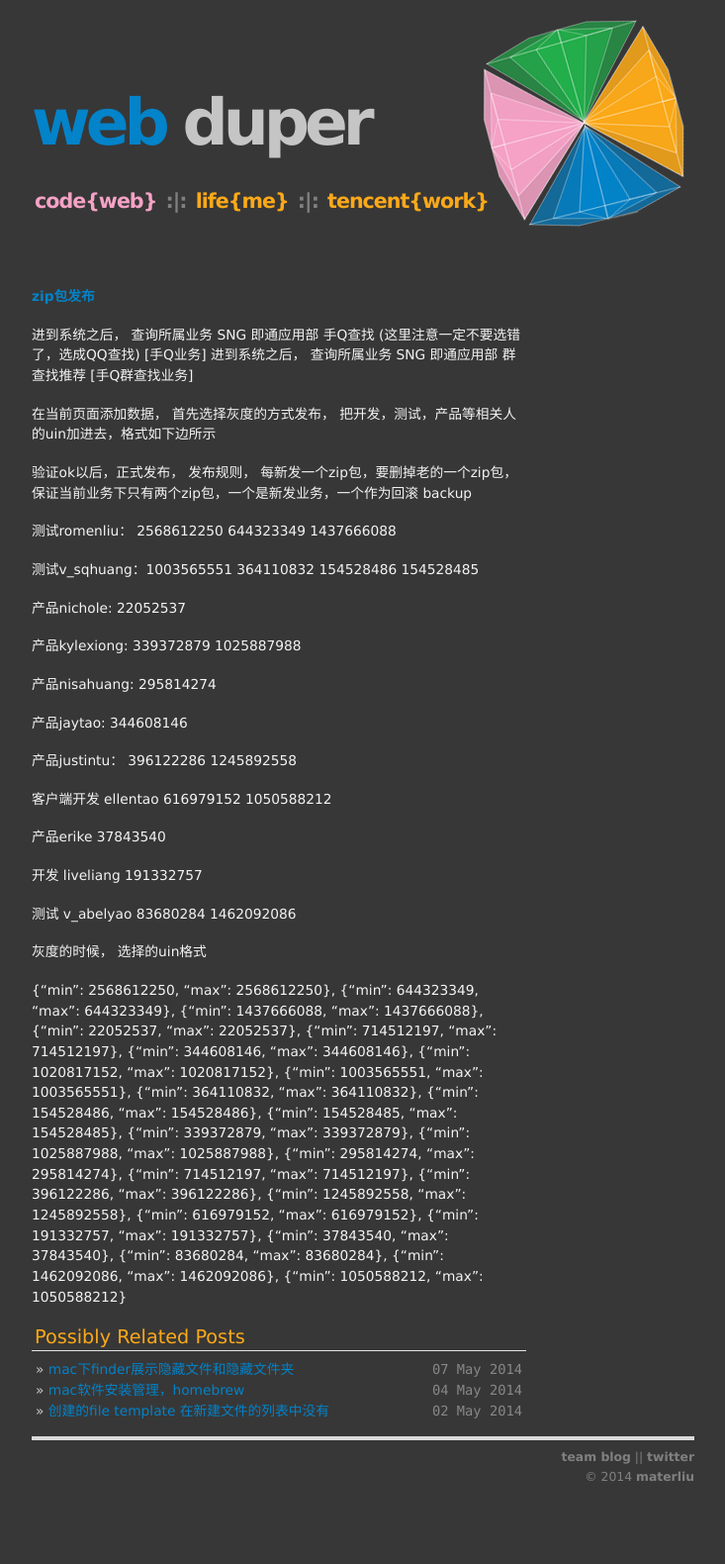
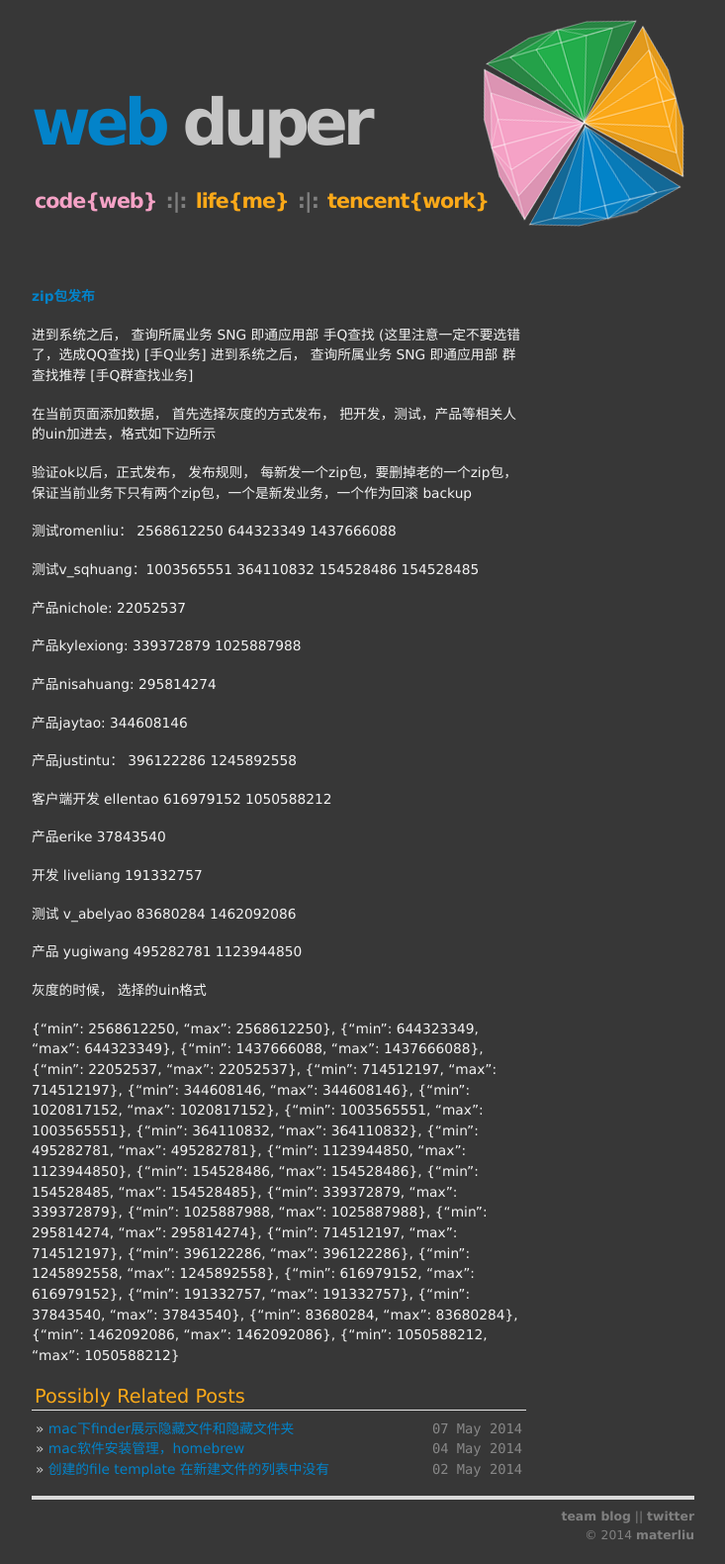
Before and after one commit to materliu/materliu.github.io, a Jekyll site: the page built from all/tencent/_posts/2014-04-15-mobile_qq_zip_publish.md, in a window 1280 px wide. Shown: the whole page at 99% size, without its empty margins (273-1006 px from the left). Built offline with Jekyll 4.4.1, drawn with Linux system fonts in a browser that asks for light colours; Markdown is read by kramdown in place of the engine named in the settings; before the commit the page ends 1521 px from its top, so only the background shows below that.

Commit message:
add yugiwong's qq num!

```diff
--- a/all/tencent/_posts/2014-04-15-mobile_qq_zip_publish.md
+++ b/all/tencent/_posts/2014-04-15-mobile_qq_zip_publish.md
@@ -35,6 +35,8 @@
 
 测试 v_abelyao  83680284 1462092086
 
+产品 yugiwang  495282781 1123944850
+
 
 
 灰度的时候， 选择的uin格式
@@ -48,6 +50,8 @@
 {"min": 1020817152, "max": 1020817152},
 {"min": 1003565551, "max": 1003565551},
 {"min": 364110832, "max": 364110832},
+{"min": 495282781, "max": 495282781},
+{"min": 1123944850, "max": 1123944850},
 {"min": 154528486, "max": 154528486},
 {"min": 154528485, "max": 154528485},
 {"min": 339372879, "max": 339372879},
```
